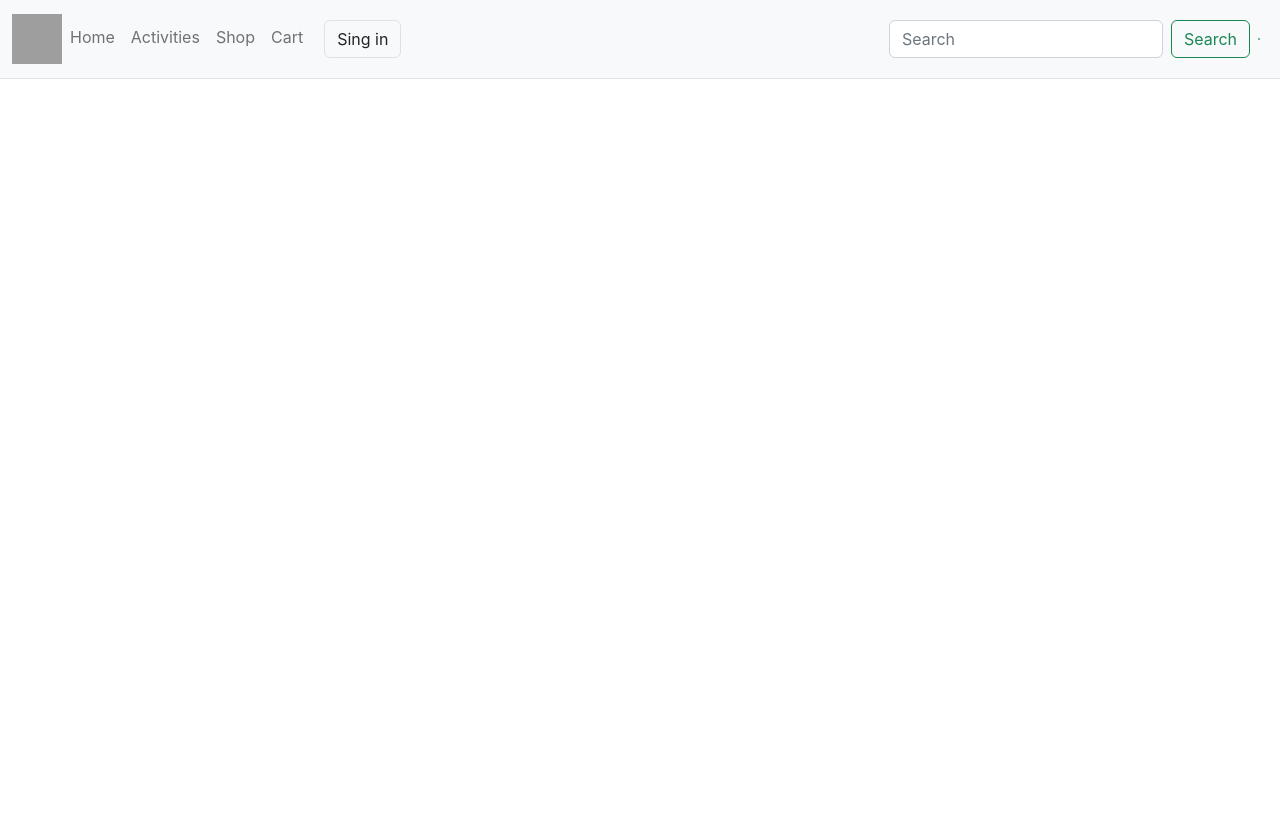
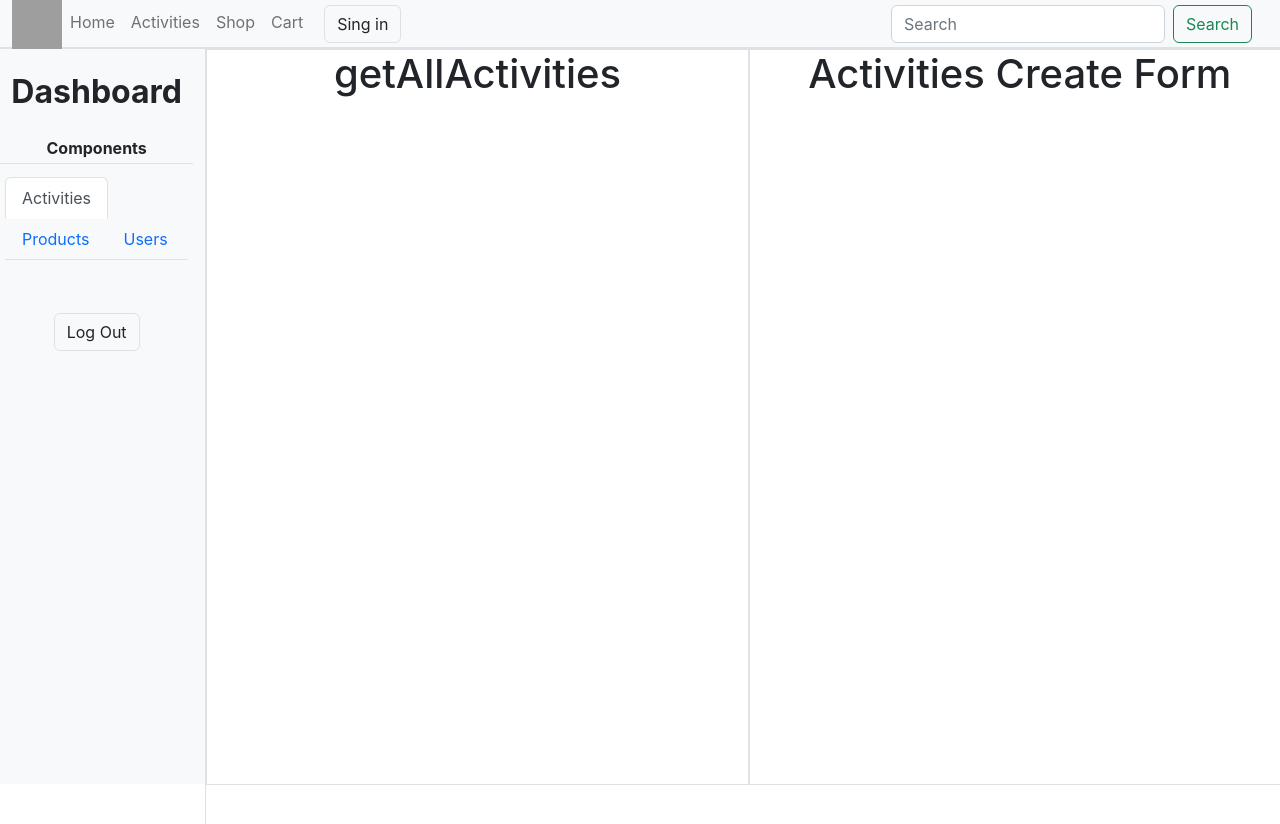
Before and after one commit to veronisago/PF-IncaAdventure, a React (Create React App) app in the folder client/: page /admin in a window 1280 px wide. Shown: the top 824 px of the page. Before the commit the page ends 800 px from the top, so only its background shows below. Built offline with nearby package versions, Linux system fonts and the light colour scheme; grey boxes are pictures that could not be loaded.

Commit message:
Dashboard page added

```diff
--- a/client/public/index.html
+++ b/client/public/index.html
@@ -52,5 +52,6 @@
 
     <script src="https://cdn.jsdelivr.net/npm/bootstrap@5.2.3/dist/js/bootstrap.bundle.min.js" integrity="sha384-kenU1KFdBIe4zVF0s0G1M5b4hcpxyD9F7jL+jjXkk+Q2h455rYXK/7HAuoJl+0I4" crossorigin="anonymous"></script>
 
+
   </body>
 </html>
--- a/client/src/App.css
+++ b/client/src/App.css
@@ -43,6 +43,13 @@
   cursor: pointer
 }
 
+.z-index-1000{
+  z-index: 1000;
+}
+
+.z-index-500{
+  z-index: 500;
+}
 
 .labels {
   font-size: 11px
@@ -94,8 +101,16 @@
   max-height: 450px;
 }
 
+.viewport-height-nav{
+  height: 6vh !important;
+}
+
+.viewport-height-content{
+  height: 92vh !important;
+}
+
 .fixed-content {
-  margin-top: 67px;
+  margin-top: 53px;
 }
 
 .bg-green{
@@ -264,7 +279,7 @@ li a:hover{
   position: fixed;
   top: 0;
   width: 100%;
-  z-index: 100;
+  z-index: 600;
 }
 
 @media(min-width:991px){
--- a/client/src/App.js
+++ b/client/src/App.js
@@ -7,6 +7,7 @@ import HomePage from './components/pages/HomePage';
 import LandingPage from './components/pages/LandingPage';
 import ShopPage from './components/pages/ShopPage' ;
 import UserPage from './components/pages/UserPage';
+import Dashboard from './components/pages/Dashboard';
 
 
 
@@ -22,6 +23,7 @@ function App() {
           <Route exact path='/shop' component={ShopPage}/>
           <Route exact path='/profile' component={UserPage}/>
           <Route exact path='/cart' component={CartPage}/>
+          <Route exact path='/admin' component={Dashboard}/>
         </Switch>
       </Router>
     </div>
--- a/client/src/components/nav/Nav.js
+++ b/client/src/components/nav/Nav.js
@@ -5,8 +5,8 @@ import Traslate from "./Traslate.js";
 
 function Nav() {
   return (
-    <div>
-      <nav class="navbar navbar-expand-lg bg-light sticky border-bottom">
+    <div className="z-index-500 ">
+      <nav class="navbar navbar-expand-lg bg-light border-bottom viewport-height-nav">
         <div class="container-fluid">
           <Link to="/">
             <img
@@ -65,7 +65,7 @@ function Nav() {
                 Search
               </button>
             </form>
-            <div className="nav-item border-success rounded d-flex justify-content-center mx-2 border">
+            <div className="nav-item d-flex justify-content-center mx-2">
               <Traslate />
             </div>
           </div>
--- /dev/null
+++ b/client/src/components/pages/Dashboard.js
@@ -0,0 +1,121 @@
+import React from "react";
+import { Link } from "react-router-dom";
+import Logout from '../nav/Logout.js';
+
+const Dashboard = () => {
+  return (
+    <div
+      class="row"
+      style={{"height" : "800px"}}
+    >
+      <div class="col-2 border-top mx-auto pt-4 h-100 bg-light viewport-height-content">
+        <div id="sidebar">
+          <h2 className="text-center mb-4 fw-bold">Dashboard</h2>
+          <div className="row">
+            <div className="col-lg-12 col-sm-6 col-12 ml-">
+              <h6 class="p-1 border-bottom fw-bold">Components</h6>
+              <ul>
+                <li className="text-center">
+                  <a href="#">
+                    <nav class="nav nav-tabs" id="nav-tab" role="tablist">
+                      <a
+                        class="nav-link active"
+                        id="nav-activities-tab"
+                        data-bs-toggle="tab"
+                        href="#nav-activities"
+                        role="tab"
+                        aria-controls="nav-activities"
+                        aria-selected="true"
+                      >
+                        Activities
+                      </a>
+                      <a
+                        class="nav-link"
+                        id="nav-products-tab"
+                        data-bs-toggle="tab"
+                        href="#nav-products"
+                        role="tab"
+                        aria-controls="nav-products"
+                        aria-selected="false"
+                      >
+                        Products
+                      </a>
+                      <a
+                        class="nav-link users"
+                        id="nav-users-tab"
+                        data-bs-toggle="tab"
+                        href="#nav-users"
+                        role="tab"
+                        aria-controls="nav-users"
+                        tabindex="-1"
+                        aria-selected="false"
+                      >
+                        Users
+                      </a>
+                    </nav>
+                  </a>
+                </li>
+              </ul>
+              <div class="mt-5 text-center"><Logout/></div>
+            </div>
+          </div>
+        </div>
+      </div>
+
+      <div class="col-10 border">
+        <div class="tab-content" id="nav-tabContent">
+          <div
+            class="tab-pane show active"
+            id="nav-activities"
+            role="tabpanel"
+            aria-labelledby="nav-activities-tab"
+          >
+            <div className="row viewport-height-content">
+              <div className="col-6 border">
+                <h1>getAllActivities</h1>
+              </div>
+              <div className="col-6 border">
+                <h1>Activities Create Form</h1>
+                <span></span>
+              </div>
+            </div>
+          </div>
+          <div
+            class="tab-pane"
+            id="nav-products"
+            role="tabpanel"
+            aria-labelledby="nav-products-tab"
+          >
+            <div className="row viewport-height-content">
+              <div className="col-6 border">
+                <h1>getAllProducts</h1>
+              </div>
+              <div className="col-6 border">
+                <h1>Products Create Form</h1>
+                <span></span>
+              </div>
+            </div>
+          </div>
+          <div
+            class="tab-pane"
+            id="nav-users"
+            role="tabpanel"
+            aria-labelledby="nav-users-tab"
+          >
+            <div className="row viewport-height-content">
+              <div className="col-6 border">
+                <h1>getAllUsers</h1>
+              </div>
+              <div className="col-6 border">
+                <h1>Users Create Form</h1>
+                <span></span>
+              </div>
+            </div>
+          </div>
+        </div>
+      </div>
+    </div>
+  );
+};
+
+export default Dashboard;
--- a/client/src/components/pages/HomePage.js
+++ b/client/src/components/pages/HomePage.js
@@ -79,7 +79,7 @@ function HomePage() {
                                 <img src="https://res.cloudinary.com/dboppggbz/image/upload/v1670797600/machu-picchu-rafting-season_1_wwejva.jpg" class="card-img-top" alt="..." />
                                 <div class="card-body">
                                 <h4><b>Rafting</b></h4>
-                                    <span>Immerse yourself in the frozen waters of the Querococha river and enjoy an experience of combined adrenaline and fun. Perfect for the family..</span>
+                                    <span>Immerse yourself in the frozen waters of the Querococha river and enjoy an experience of combined adrenaline and fun. Perfect for the family.</span>
                                 </div>
                             </div>
                         </div>
--- a/client/src/components/pages/LandingPage.js
+++ b/client/src/components/pages/LandingPage.js
@@ -6,7 +6,7 @@ import img from '../../Media/button.png'
 
 const LandingPage = () => {
   return (
-    <div className="">
+    <div className="z-index-1000">
       <video muted autoPlay loop>
         <source src={video} type="video/mp4" />
       </video>
--- a/client/src/components/pages/UserPage.js
+++ b/client/src/components/pages/UserPage.js
@@ -17,12 +17,21 @@ const UserPage = () => {
 
 
     return (
-        <div class="mx-auto my-auto">
-            <div class="container rounded bg-light mt-5 mb-5 ">
+        <div class="mx-auto my-auto mt-5 pt-5">
+                        <nav>
+                <div class="nav nav-tabs" id="nav-tab" role="tablist">
+                    <button class="nav-link active" id="nav-users-tab" data-bs-toggle="tab" data-bs-target="#nav-users" type="button" role="tab" aria-controls="nav-users" aria-selected="true">Users</button>
+                    <button class="nav-link" id="nav-activities-tab" data-bs-toggle="tab" data-bs-target="#nav-activities" type="button" role="tab" aria-controls="nav-activities" aria-selected="false">Activities</button>
+                    <button class="nav-link" id="nav-products-tab" data-bs-toggle="tab" data-bs-target="#nav-products" type="button" role="tab" aria-controls="nav-products" aria-selected="false">Products</button>
+                </div>
+            </nav>
+        <div class="tab-content" id="nav-tabContent">
+        <div class="tab-pane fade show active" id="nav-users" role="tabpanel" aria-labelledby="nav-users-tab" tabindex="0">
+        <div class="container rounded bg-light mt-5 mb-5 ">
                 <div class="row bg-light">
 
                     <div class="col-md-3 border-right mt-5">
-                        <h4 class="text-right">Profile Settings</h4>
+                        <h4 class="text-right">Admin Dashboard</h4>
                         <div class="d-flex flex-column align-items-center text-center p-3 py-5"><img class="rounded-circle mt-5" width="150px" src="https://st3.depositphotos.com/15648834/17930/v/600/depositphotos_179308454-stock-illustration-unknown-person-silhouette-glasses-profile.jpg" /><span class="font-weight-bold"></span><span>{userProfile?.username}</span></div>
                     </div>
                     <div class="col-md-5 border-right">
@@ -52,16 +61,7 @@ const UserPage = () => {
                     </div>
                 </div>
             </div>
-
-            <nav>
-                <div class="nav nav-tabs" id="nav-tab" role="tablist">
-                    <button class="nav-link active" id="nav-users-tab" data-bs-toggle="tab" data-bs-target="#nav-users" type="button" role="tab" aria-controls="nav-users" aria-selected="true">Users</button>
-                    <button class="nav-link" id="nav-activities-tab" data-bs-toggle="tab" data-bs-target="#nav-activities" type="button" role="tab" aria-controls="nav-activities" aria-selected="false">Activities</button>
-                    <button class="nav-link" id="nav-products-tab" data-bs-toggle="tab" data-bs-target="#nav-products" type="button" role="tab" aria-controls="nav-products" aria-selected="false">Products</button>
-                </div>
-            </nav>
-        <div class="tab-content" id="nav-tabContent">
-        <div class="tab-pane fade show active" id="nav-users" role="tabpanel" aria-labelledby="nav-users-tab" tabindex="0">...</div>
+        </div>
         <div class="tab-pane fade" id="nav-profile" role="tabpanel" aria-labelledby="nav-activities-tab" tabindex="0">...</div>
         <div class="tab-pane fade" id="nav-products" role="tabpanel" aria-labelledby="nav-products-tab" tabindex="0">...</div>
         </div>
```
